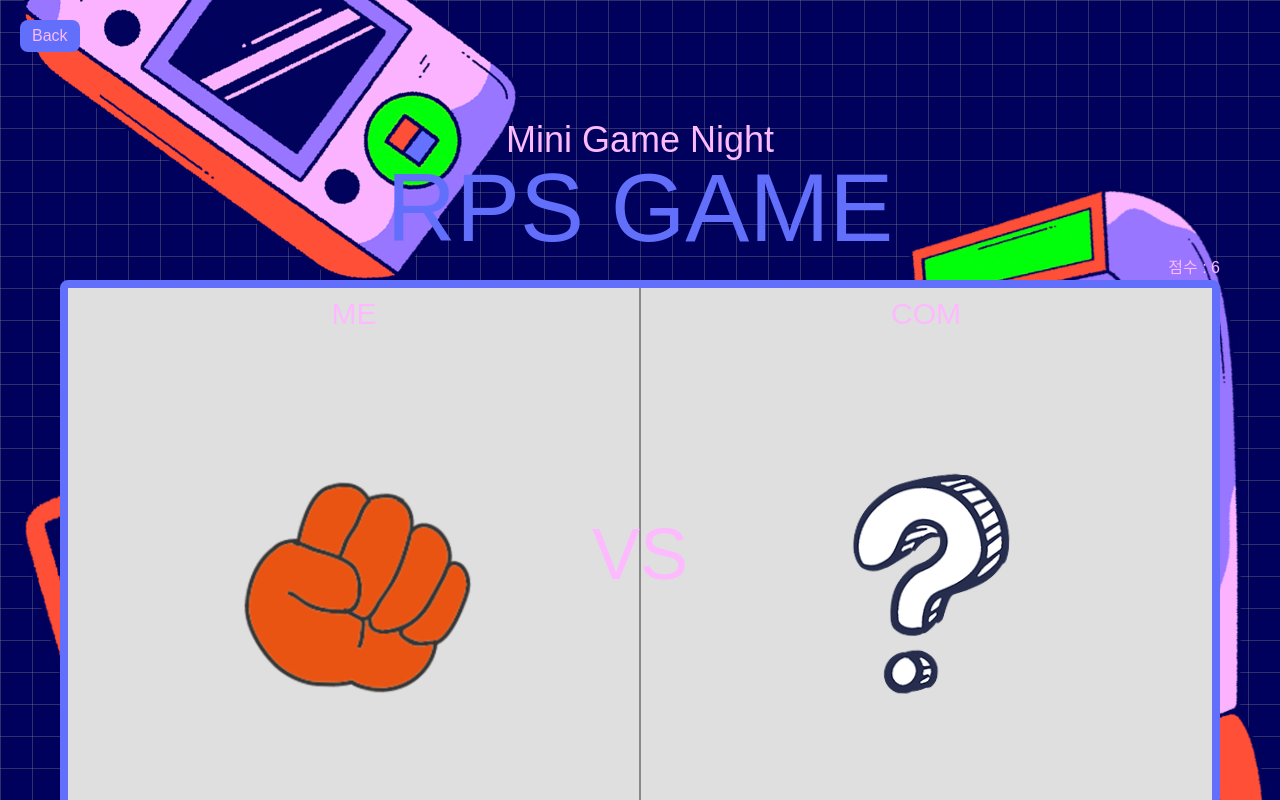
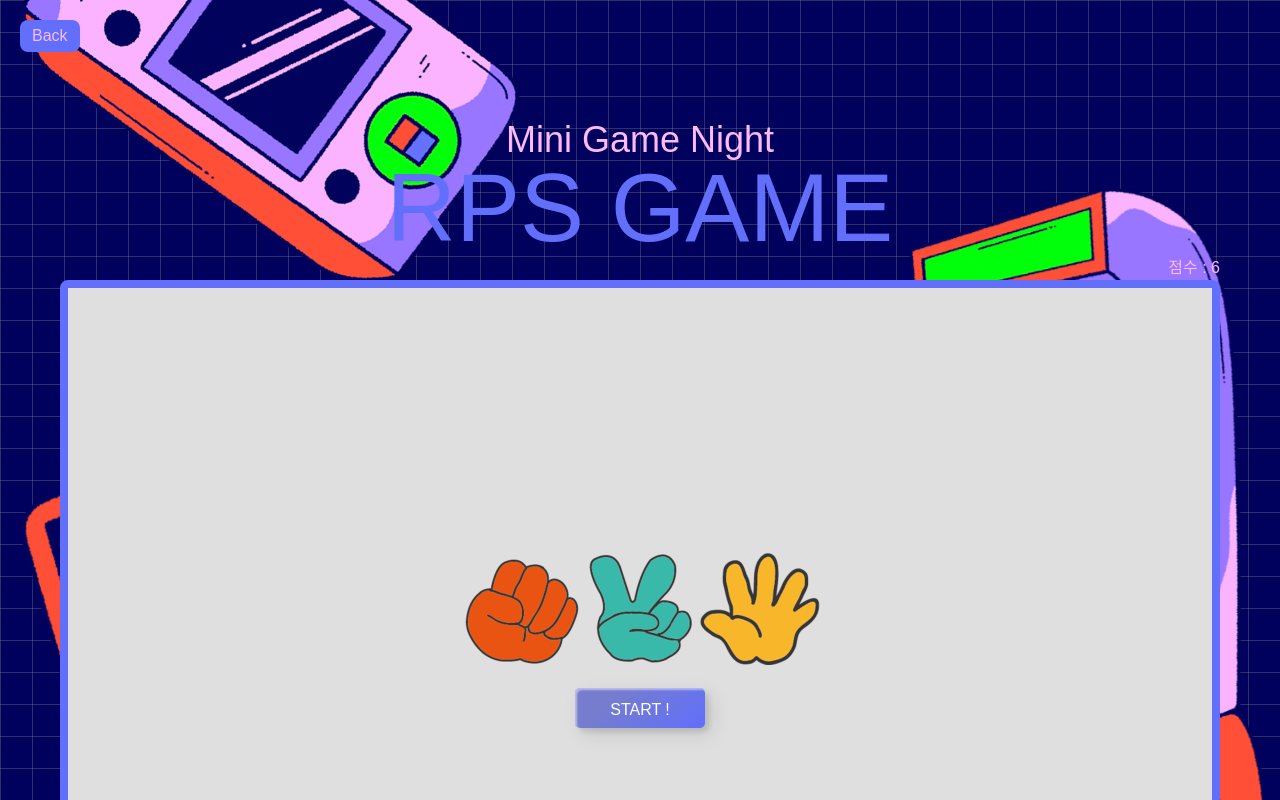
Before and after one commit to JinWan0823/game-project, a Next.js app: page /rpsgame in a window 1280 px wide. Shown: the top 800 px of the page. Built offline with nearby package versions, Linux system fonts and the light colour scheme; a web font is replaced by a local one.

Commit message:
💄rps 게임 커버

```diff
--- /dev/null
+++ b/src/_components/rpsgame/RpsCover.tsx
@@ -0,0 +1,36 @@
+import Image from 'next/image';
+
+export default function RpsCover() {
+  return (
+    <div className="w-full h-full absolute top-0 left-0 z-[999] bg-[#dfdfdf] flex justify-center items-center">
+      <div className="img-box text-center">
+        <div className="flex">
+          <Image
+            src="/rock.png"
+            alt="apple img"
+            width={120}
+            height={120}
+            priority
+          />
+          <Image
+            src="/scissors.png"
+            alt="apple img"
+            width={120}
+            height={120}
+            priority
+          />
+          <Image
+            src="/paper.png"
+            alt="apple img"
+            width={120}
+            height={120}
+            priority
+          />
+        </div>
+        <button type="button" className="btn-13 mt-[20px]">
+          START !
+        </button>
+      </div>
+    </div>
+  );
+}
--- a/src/app/(route)/rpsgame/page.tsx
+++ b/src/app/(route)/rpsgame/page.tsx
@@ -3,6 +3,7 @@
 import CommonBg from '@/_components/common/CommonBg';
 import OptionBox from '@/_components/common/OptionBox';
 import TitleWrap from '@/_components/common/TitleWrap';
+import RpsCover from '@/_components/rpsgame/RpsCover';
 import RpsGameBoard from '@/_components/rpsgame/RpsGameBoard';
 
 export default function RpsGame() {
@@ -17,6 +18,7 @@ export default function RpsGame() {
         </p>
         <div className="w-[1160px] h-auto bg-[#dfdfdf] rounded-lg border-8 border-[--pointcolor] relative">
           <RpsGameBoard />
+          <RpsCover />
         </div>
         <OptionBox handleResetGame={handleResetGame} />
       </section>
```
